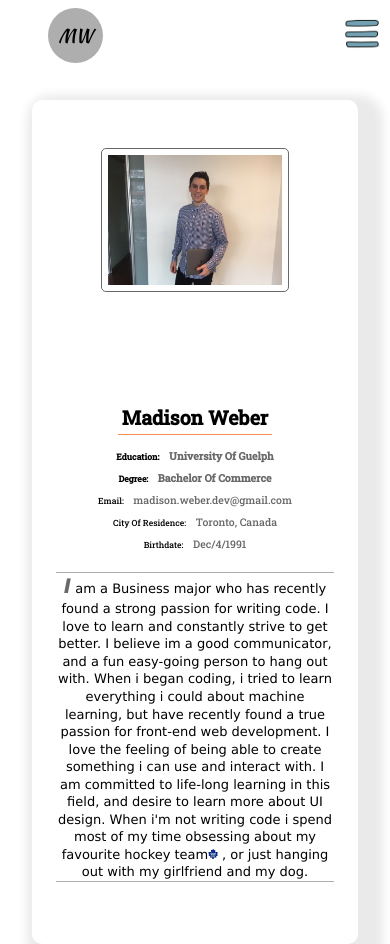
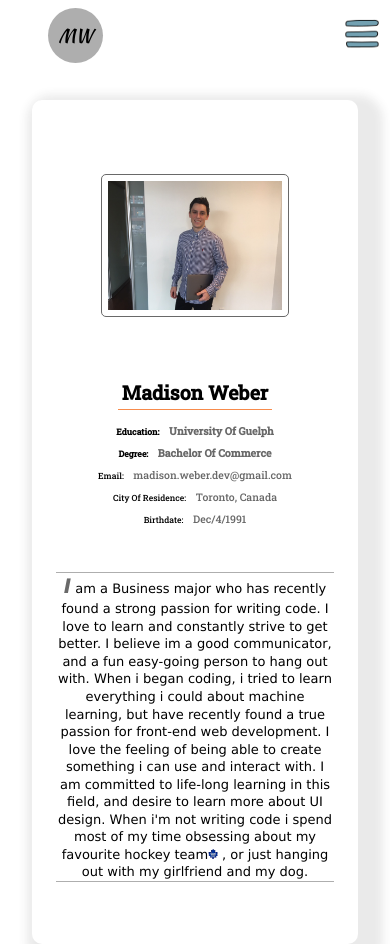
Before and after one commit to MadisonWeber/portfolio, a React (Create React App) app: page /about in a window 390 px wide. Built offline with nearby package versions, Linux system fonts and the light colour scheme.

Commit message:
clean up some css

```diff
--- a/src/index.css
+++ b/src/index.css
@@ -1094,7 +1094,7 @@
     }
     .about-upper{
         flex-direction: column;
-        justify-content: space-between;
+        justify-content: space-around;
         flex: .65;
 
     }
@@ -1142,7 +1142,12 @@
 
 }
 
-@media(max-width: 400px){
+@media(max-width: 370px){
+
+    .about-container{
+        height: 140vh;
+    }
+
     .landing-container h1{
         font-size: 3.5rem;
 
```
